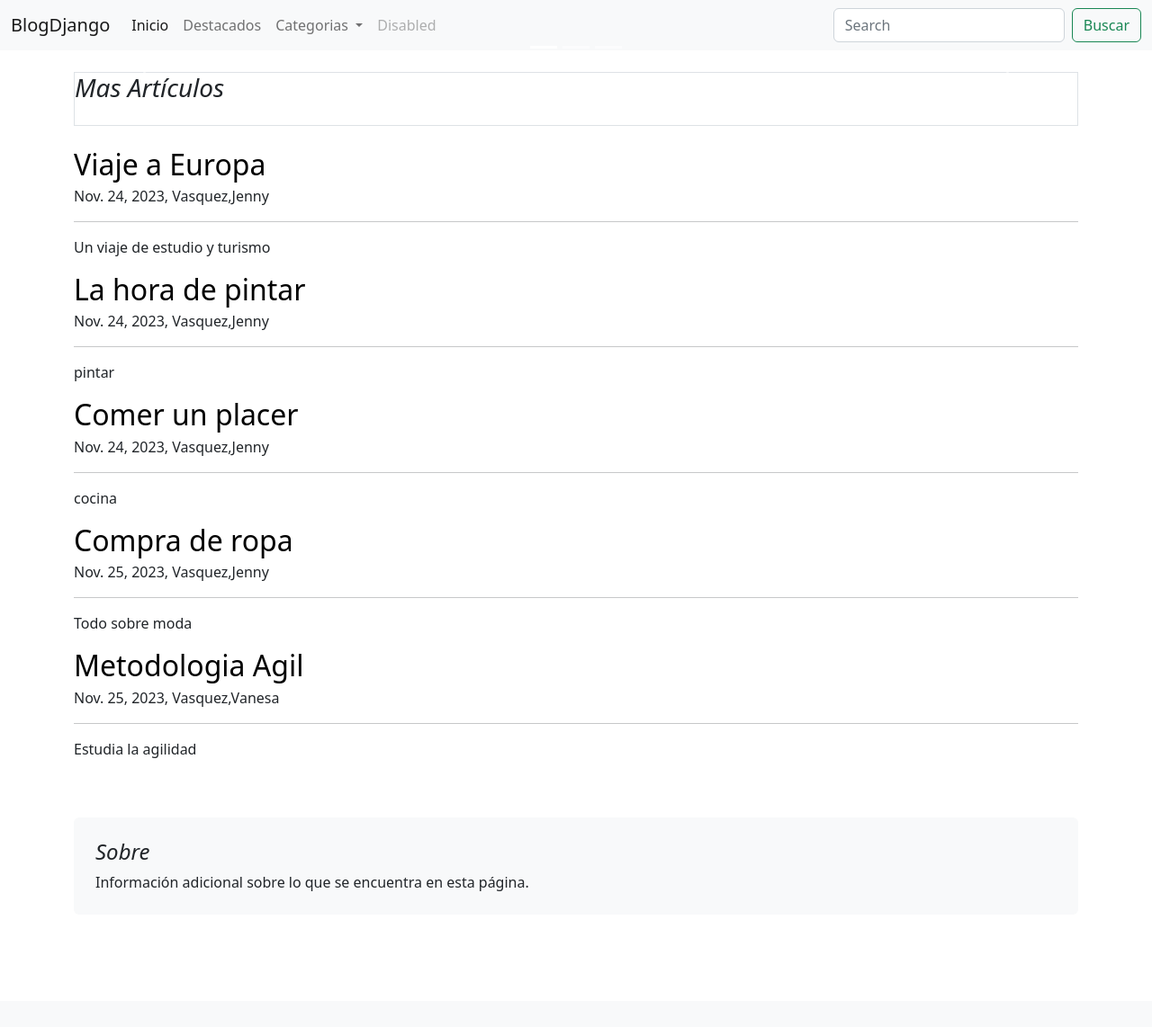
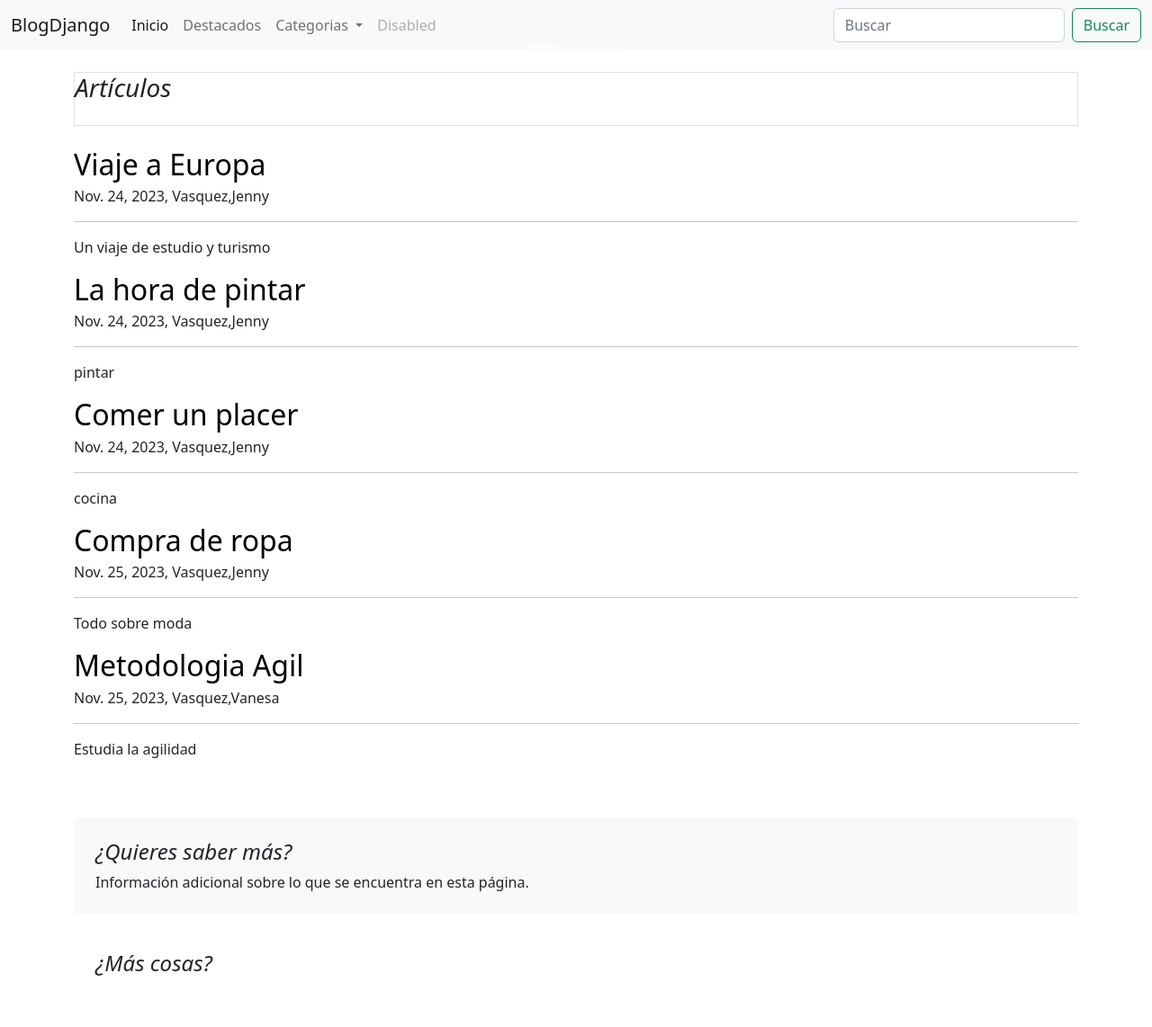
Before and after one commit to JenVanesa/PROYECTO_FINAL_PYTHON, a Django app: page / in a window 1280 px wide. Shown: the whole page at 90% size. Before the commit the page ends 991 px from the top, so only its background shows below. Run offline with Django 4.2, Linux system fonts and the light colour scheme; data comes from the database, SQL or seed files in the repository; both versions use the stored data as it was after the commit.

Commit message:
Agregado cambios

```diff
--- a/blogs/templates/blogs/featured.html
+++ b/blogs/templates/blogs/featured.html
@@ -6,16 +6,15 @@
     </div>
     <div class="carousel-inner">
         {% for f in featured %}
-            <div class="carousel-item {% if f == featured|first %}active{% endif %}">
-                <div class="px=5 p-md-5 mb-4 rounded text-bg-success bg-gradient" style="height: 300px">
-                    <div class="col-md-10 px-5 mx-5">
-                        <hl class="display-4 fw-bold px-5">{{ f.title }}</hl>
-                        <p class="lead my-3 px-5">{{f.overview}}</p>
-                        <p class="lead mb-0 px-5"><a hrf ="#" class="text-white fw-bold" >Continua
-                        escribiendo...</a></p>
-                    </div>
-                </div>
-            </div>
+          <div class ="carousel-item {% if f == featured|first %}active{% endif %}">
+              <div class ="px=5 p-md-5 mb-4 rounded text-bg-success bg-gradient" style="height: 300px">
+                  <div class ="col-md-10 px-5 mx-5">
+                      <h1 class ="display-4 fw-bold px-5">{{ f.title }}</h1>
+                      <p class ="lead my-3 px-5">{{ f.overview }}</p>
+                      <p class ="lead mb-0 px-5"><a href ="#" class="text-white fw-bold" >Continua leyendo...</a></p>
+                  </div>
+              </div>
+          </div>
         {% endfor %}
     </div>
     <button class="carousel-control-prev" type="button" data-bs-target="#carouselIndicators" data-bs-slide="prev">
--- a/blogs/templates/blogs/home_page.html
+++ b/blogs/templates/blogs/home_page.html
@@ -16,7 +16,7 @@
         <div class="row g-5">
             <div class "col-md-8">
                 <h3 class="pb-4 mb-4 fst-italic border bottom">
-                    Mas Artículos
+                    Artículos
                 </h3>
                 {% for post in posts %}
                     <article class = "blog-post">
@@ -35,13 +35,13 @@
 
             </div>
             <div class=" md-4 ">
-                <div class="position-sticky" style="top: 2rem">
+                <div class="position-sticky" style="top: 2rem;">
                     <div class="p-4 mb-3 bg-light rounded">
-                        <h4 class="fst-italic"> Sobre </h4>
+                        <h4 class="fst-italic"> ¿Quieres saber más? </h4>
                         <p class="mb-0"> Información adicional sobre lo que se encuentra en esta página. </p>
                     </div>
                     <div class="p-4">
-                        <h4 class="fst-italic" Más cosas?></h4>
+                        <h4 class="fst-italic">¿Más cosas?</h4>
                     </div>
                 </div>
             </div>
--- /dev/null
+++ b/blogs/templates/blogs/post_detail.html
@@ -0,0 +1,5 @@
+{% extends 'base.html' %}
+
+{% block content %}
+<h1> Detalle de post </h1>
+{% endblock content %}
--- a/blogs/templates/navbar.html
+++ b/blogs/templates/navbar.html
@@ -27,8 +27,8 @@
             <a class="nav-link disabled">Disabled</a>
           </li>
         </ul>
-        <form class="d-flex" role="search">
-          <input class="form-control me-2" type="search" placeholder="Search" aria-label="Search">
+        <form class="d-flex" role="search" action="" method="get">
+          <input class="form-control me-2" type="search" placeholder="Buscar" aria-label="Search">
           <button class="btn btn-outline-success" type="submit">Buscar</button>
         </form>
       </div>
--- a/blogs/urls.py
+++ b/blogs/urls.py
@@ -2,5 +2,6 @@ from django.urls import path
 from blogs import views
 
 urlpatterns = [
-    path ('', views.home_page)
+    path ('', views.home_page),
+    path ('post/<int:pk>', views.PostDetailView.as_view, name='post')
 ]
--- a/blogs/views.py
+++ b/blogs/views.py
@@ -1,5 +1,6 @@
 from django.shortcuts import render
 from django.http import HttpResponse
+from django.views import generic
 
 from blogs.models import Post, Categorias
 
@@ -16,3 +17,6 @@ def home_page(request):
       'destacados': featured
    }
    return render (request, 'blogs/home_page.html', context=context)
+
+class PostDetailView(generic.DetailView):
+   modelo = Post
```
Also changed, not shown: db.sqlite3.
